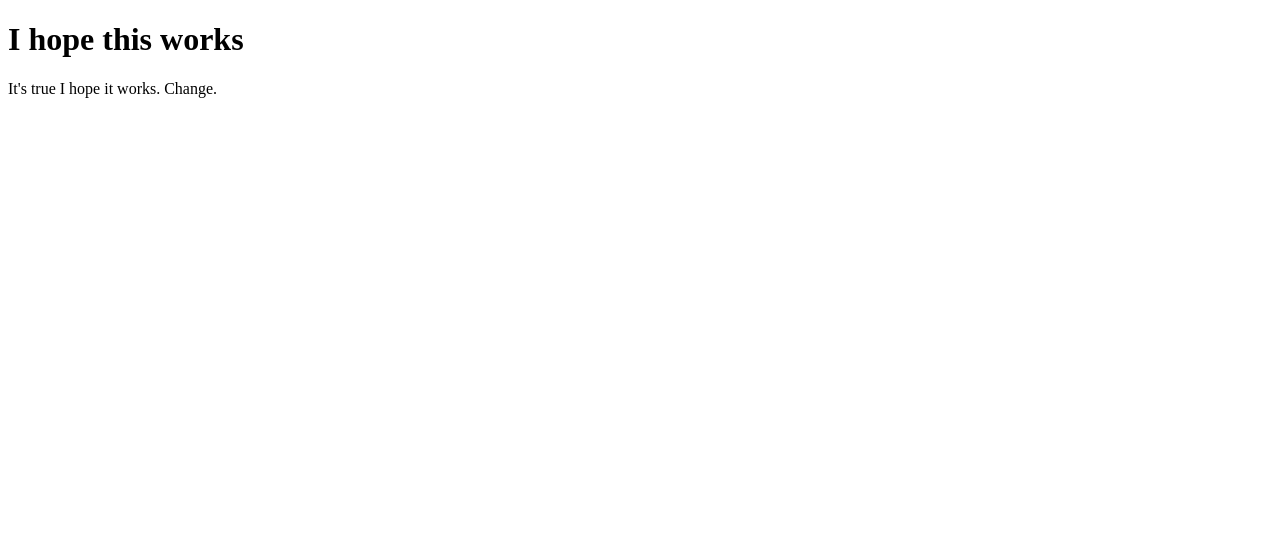
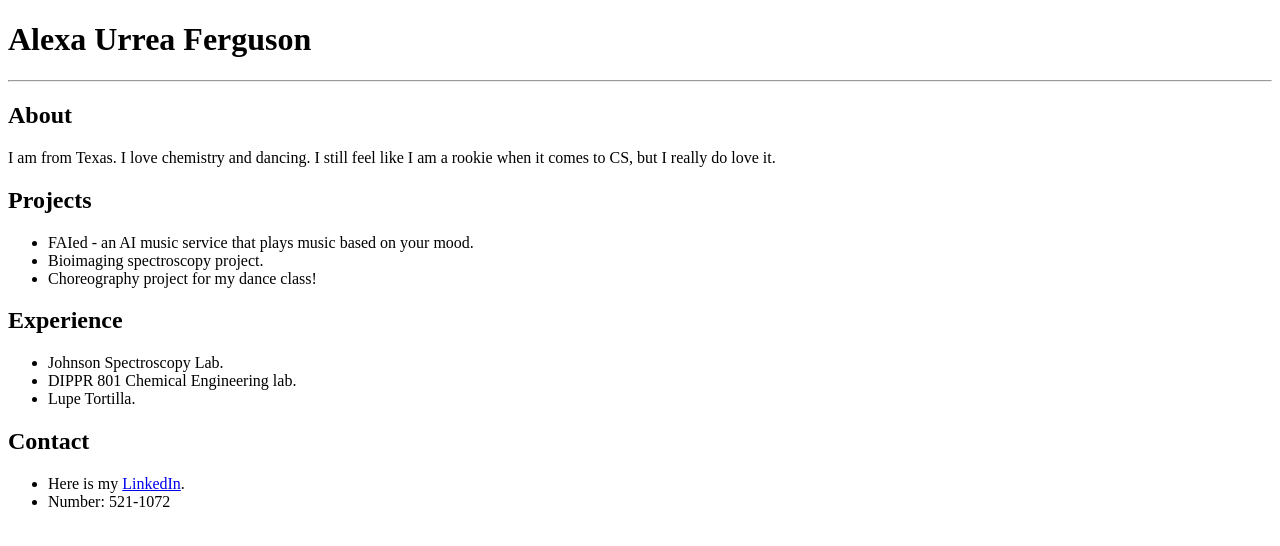
Before and after one commit to alexaurrea98/portfolio, a plain HTML site: page index.html in a window 1280 px wide. Drawn offline with Linux system fonts and the light colour scheme.

Commit message:
Updated portfolio

```diff
--- a/index.html
+++ b/index.html
@@ -1,10 +1,30 @@
 <!DOCTYPE html>
 <html>
   <head>
-    <title>Ree</title>
+    <title>About Alexa</title>
   </head>
   <body>
-    <h1>I hope this works</h1>
-    <p>It's true I hope it works. Change.</p>
+    <h1>Alexa Urrea Ferguson</h1>
+    <hr>
+    <h2>About</h2>
+    <p>I am from Texas. I love chemistry and dancing. I still feel like I am a rookie when it comes to CS, but I really do love it.</p>
+    <h2>Projects</h2>
+    <ul>
+      <li>FAIed - an AI music service that plays music based on your mood.</li>
+      <li>Bioimaging spectroscopy project.</li>
+      <li>Choreography project for my dance class!</li>
+    </ul>
+    <h2>Experience</h2>
+    <ul>
+      <li>Johnson Spectroscopy Lab.</li>
+      <li>DIPPR 801 Chemical Engineering lab.</li>
+      <li>Lupe Tortilla.</li>
+    </ul>
+    <h2>Contact</h2>
+    <ul>
+      <li>Here is my <a href='https://www.linkedin.com/in/alexa-urrea-45b0961b8/'>LinkedIn</a>.</li>
+      <li>Number: 521-1072</li>
+    </ul>
+
   </body>
 </html>
```
